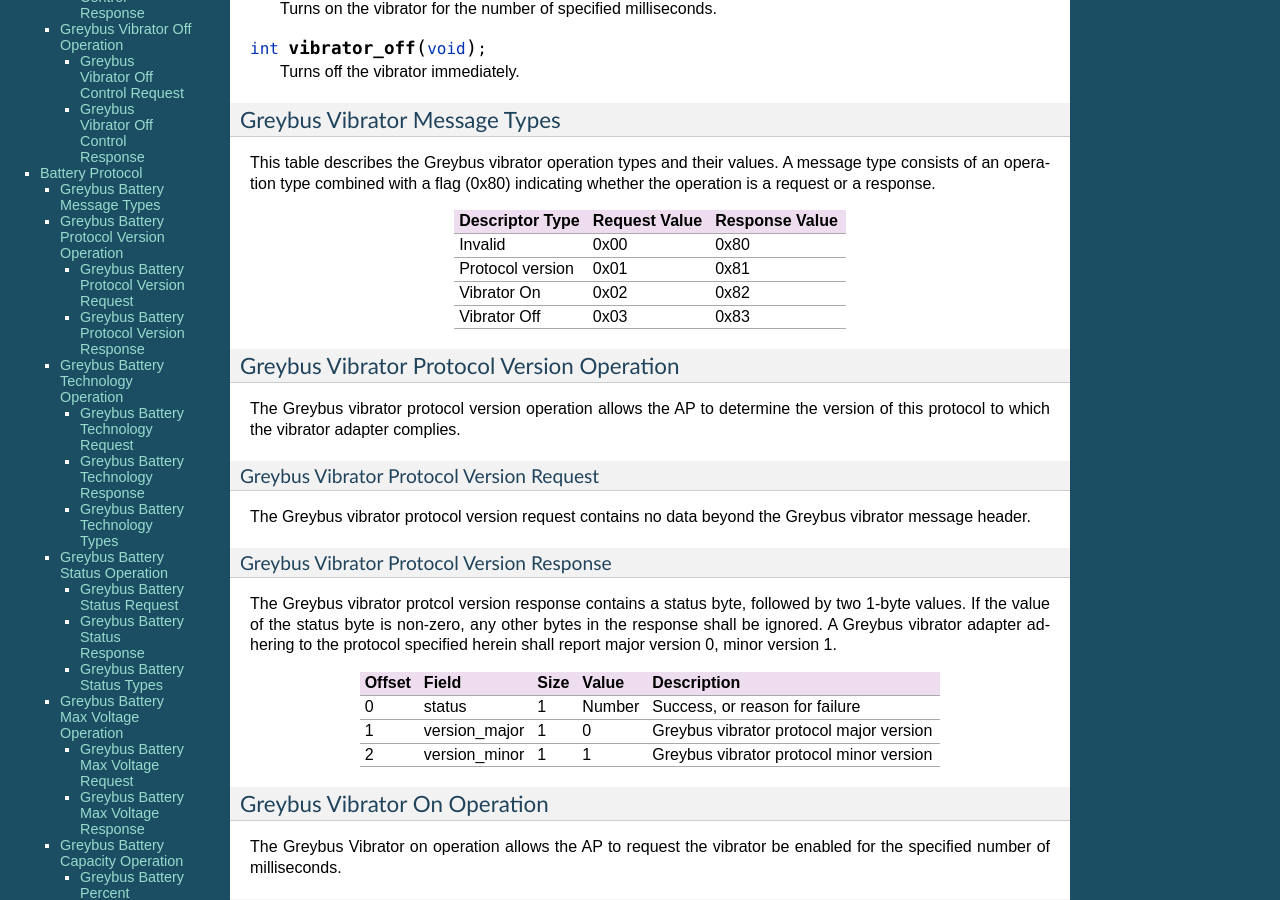
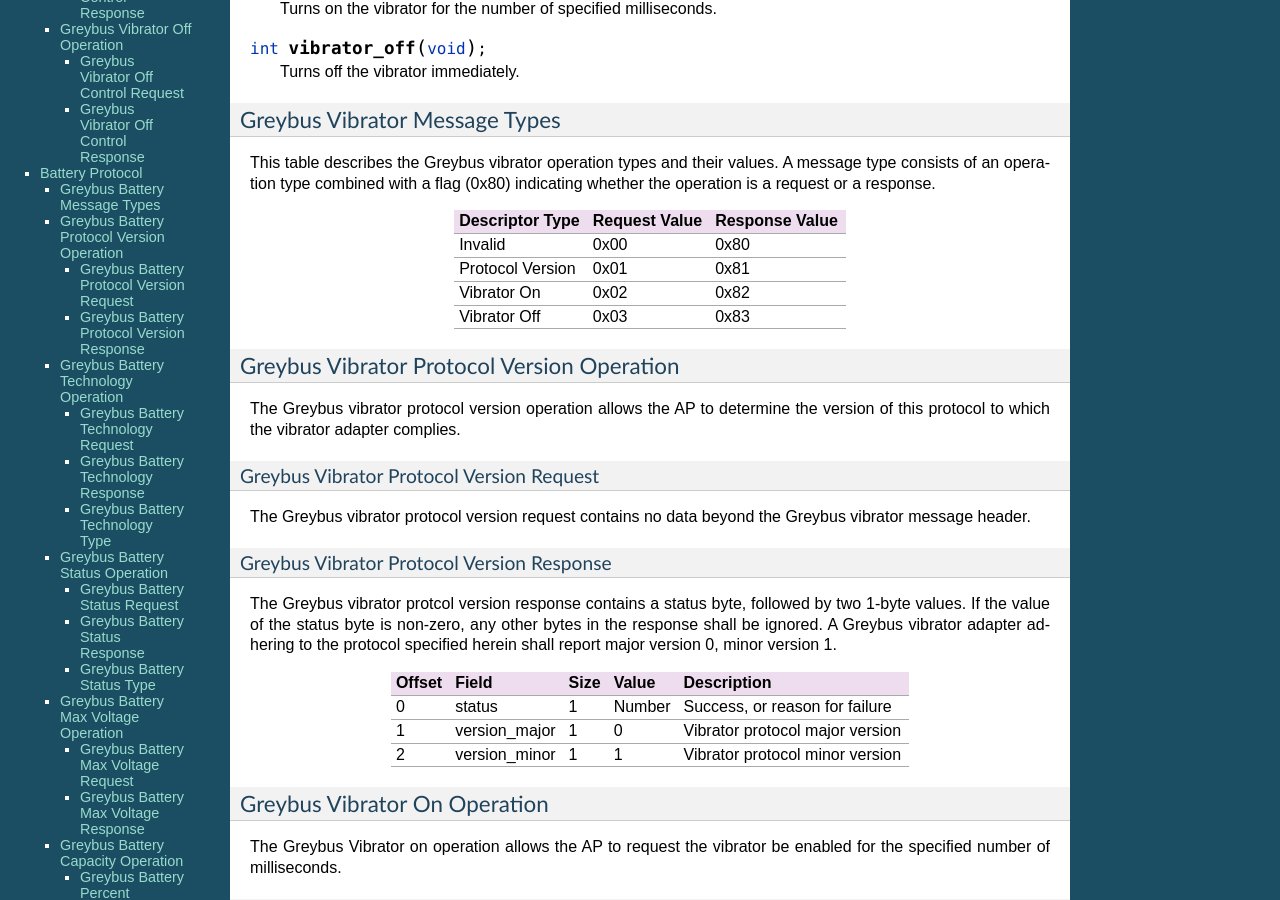
Before and after one commit to projectara/greybus-spec, a Sphinx documentation site: the page built from source/device_class.rst, in a window 1280 px wide and 900 px high, scrolled down 453 px. Built offline with Sphinx 7.4.7, drawn with Linux system fonts in a browser that asks for light colours; some of the changed text lies outside the part shown.

Commit message:
Device Class: convert table to "native" rst type
The tables in this file was in the "sphinx" format, not "native"
restructured text types, which caused rendering problems at times.
Convert them into the "native" restructured text format, which ends up
cleaning up the pdf and html exports quite a lot.

Reviewed-by: Marti Bolivar <mbolivar@leaflabs.com>
Signed-off-by: Greg Kroah-Hartman <greg@kroah.com>

```diff
--- a/source/device_class.rst
+++ b/source/device_class.rst
@@ -42,24 +42,14 @@
 values. A message type consists of an operation type combined with a
 flag (0x80) indicating whether the operation is a request or a response.
 
-.. list-table::
-   :header-rows: 1
-
-   * - Descriptor Type
-     - Request Value
-     - Response Value
-   * - Invalid
-     - 0x00
-     - 0x80
-   * - Protocol version
-     - 0x01
-     - 0x81
-   * - Vibrator On
-     - 0x02
-     - 0x82
-   * - Vibrator Off
-     - 0x03
-     - 0x83
+==================      =============   ==============
+Descriptor Type         Request Value   Response Value
+==================      =============   ==============
+Invalid                 0x00            0x80
+Protocol Version        0x01            0x81
+Vibrator On             0x02            0x82
+Vibrator Off            0x03            0x83
+==================      =============   ==============
 
 Greybus Vibrator Protocol Version Operation
 ^^^^^^^^^^^^^^^^^^^^^^^^^^^^^^^^^^^^^^^^^^^
@@ -83,32 +73,13 @@
 vibrator adapter adhering to the protocol specified herein shall
 report major version |gb-major|, minor version |gb-minor|.
 
-.. list-table::
-   :header-rows: 1
-
-   * - Offset
-     - Field
-     - Size
-     - Value
-     - Description
-
-   * - 0
-     - status
-     - 1
-     - Number
-     - Success, or reason for failure
-
-   * - 1
-     - version_major
-     - 1
-     - |gb-major|
-     - Greybus vibrator protocol major version
-
-   * - 2
-     - version_minor
-     - 1
-     - |gb-minor|
-     - Greybus vibrator protocol minor version
+=======  ==============  ======  ==========      ===========================
+Offset   Field           Size    Value           Description
+=======  ==============  ======  ==========      ===========================
+0        status          1       Number          Success, or reason for failure
+1        version_major   1       |gb-major|      Vibrator protocol major version
+2        version_minor   1       |gb-minor|      Vibrator protocol minor version
+=======  ==============  ======  ==========      ===========================
 
 Greybus Vibrator On Operation
 ^^^^^^^^^^^^^^^^^^^^^^^^^^^^^
@@ -122,40 +93,22 @@
 The Greybus Vibrator on request supplies the amount of time that the
 vibrator should now be enabled for.
 
-.. list-table::
-   :header-rows: 1
-
-   * - Offset
-     - Field
-     - Size
-     - Value
-     - Description
-
-   * - 0
-     - timeout_ms
-     - 2
-     - Number
-     - timeout in milliseconds
+=======  ==============  ======  ==========      ===========================
+Offset   Field           Size    Value           Description
+=======  ==============  ======  ==========      ===========================
+0        timeout_ms      2       Number          timeout in milliseconds
+=======  ==============  ======  ==========      ===========================
 
 Greybus Vibrator On Control Response
 """"""""""""""""""""""""""""""""""""
 
 The Greybus Vibrator on control response contains only the status byte.
 
-.. list-table::
-   :header-rows: 1
-
-   * - Offset
-     - Field
-     - Size
-     - Value
-     - Description
-
-   * - 0
-     - status
-     - 1
-     - Number
-     - Success, or reason for failure
+=======  ==============  ======  ==========      ===========================
+Offset   Field           Size    Value           Description
+=======  ==============  ======  ==========      ===========================
+0        status          1       Number          Success, or reason for failure
+=======  ==============  ======  ==========      ===========================
 
 Greybus Vibrator Off Operation
 ^^^^^^^^^^^^^^^^^^^^^^^^^^^^^^
@@ -174,20 +127,11 @@
 
 The Greybus Vibrator off control response contains only the status byte.
 
-.. list-table::
-   :header-rows: 1
-
-   * - Offset
-     - Field
-     - Size
-     - Value
-     - Description
-
-   * - 0
-     - status
-     - 1
-     - Number
-     - Success, or reason for failure
+=======  ==============  ======  ==========      ===========================
+Offset   Field           Size    Value           Description
+=======  ==============  ======  ==========      ===========================
+0        status          1       Number          Success, or reason for failure
+=======  ==============  ======  ==========      ===========================
 
 Battery Protocol
 ----------------
@@ -290,29 +234,13 @@
 battery adapter adhering to the protocol specified herein shall report
 major version |gb-major|, minor version |gb-minor|.
 
-.. list-table::
-   :header-rows: 1
-
-   * - Offset
-     - Field
-     - Size
-     - Value
-     - Description
-   * - 0
-     - status
-     - 1
-     - Number
-     - Success, or reason for failure
-   * - 1
-     - version_major
-     - 1
-     - |gb-major|
-     - Greybus battery protocol major version
-   * - 2
-     - version_minor
-     - 1
-     - |gb-minor|
-     - Greybus battery protocol minor version
+=======  ==============  ======  ==========      ===========================
+Offset   Field           Size    Value           Description
+=======  ==============  ======  ==========      ===========================
+0        status          1       Number          Success, or reason for failure
+1        version_major   1       |gb-major|      Battery protocol major version
+2        version_minor   1       |gb-minor|      Battery protocol minor version
+=======  ==============  ======  ==========      ===========================
 
 Greybus Battery Technology Operation
 ^^^^^^^^^^^^^^^^^^^^^^^^^^^^^^^^^^^^
@@ -334,51 +262,33 @@
 and a 2-byte value that represents the type of battery being
 controlled.
 
-.. list-table::
-   :header-rows: 1
+=======  ==============  ======  ==========      ===========================
+Offset   Field           Size    Value           Description
+=======  ==============  ======  ==========      ===========================
+0        status          1       Number          Success, or reason for failure
+1        technology      2       Number          :ref:`battery-technology-type`
+=======  ==============  ======  ==========      ===========================
 
-   * - Offset
-     - Field
-     - Size
-     - Value
-     - Description
-   * - 0
-     - status
-     - 1
-     - Number
-     - Success, or reason for failure
-   * - 1
-     - technology
-     - 2
-     - Number
-     - Greybus battery technology
+.. _battery-technology-type:
 
-Greybus Battery Technology Types
-""""""""""""""""""""""""""""""""
+Greybus Battery Technology Type
+"""""""""""""""""""""""""""""""
 
 This table describes the defined battery technologies defined for
 Greybus battery adapters.  These values are taken directly from the
 <linux/power_supply.h> header file.
 
-.. list-table::
-   :header-rows: 1
-
-   * - Battery Type
-     - Value
-   * - Unknown
-     - 0x0000
-   * - NiMH
-     - 0x0001
-   * - LION
-     - 0x0002
-   * - LIPO
-     - 0x0003
-   * - LiFe
-     - 0x0004
-   * - NiCd
-     - 0x0005
-   * - LiMn
-     - 0x0006
+=============   ======
+Battery Type    Value
+=============   ======
+Unknown         0x0000
+NiMH            0x0001
+LION            0x0002
+LIPO            0x0003
+LiFe            0x0004
+NiCd            0x0005
+LiMn            0x0006
+=============   ======
 
 Greybus Battery Status Operation
 ^^^^^^^^^^^^^^^^^^^^^^^^^^^^^^^^
@@ -398,47 +308,31 @@
 The Greybus battery status response contains the status byte and a
 2-byte value that represents the status of battery being controlled.
 
-.. list-table::
-   :header-rows: 1
+=======  ==============  ======  ==========      ===========================
+Offset   Field           Size    Value           Description
+=======  ==============  ======  ==========      ===========================
+0        status          1       Number          Success, or reason for failure
+1        battery_status  2       Number          :ref:`battery-status`
+=======  ==============  ======  ==========      ===========================
 
-   * - Offset
-     - Field
-     - Size
-     - Value
-     - Description
-   * - 0
-     - status
-     - 1
-     - Number
-     - Success, or reason for failure
-   * - 1
-     - battery status
-     - 2
-     - Number
-     - Greybus battery status
+.. _battery-status:
 
-Greybus Battery Status Types
-""""""""""""""""""""""""""""
+Greybus Battery Status Type
+"""""""""""""""""""""""""""
 
 This table describes the defined battery status values defined for
 Greybus battery adapters.  These values are taken directly from the
 <linux/power_supply.h> header file.
 
-.. list-table::
-   :header-rows: 1
-
-   * - Battery Status
-     - Value
-   * - Unknown
-     - 0x0000
-   * - Charging
-     - 0x0001
-   * - Discharging
-     - 0x0002
-   * - Not Charging
-     - 0x0003
-   * - Full
-     - 0x0004
+==============  ======
+Battery Status  Value
+==============  ======
+Unknown         0x0000
+Charging        0x0001
+Discharging     0x0002
+Not Charging    0x0003
+Full            0x0004
+==============  ======
 
 Greybus Battery Max Voltage Operation
 ^^^^^^^^^^^^^^^^^^^^^^^^^^^^^^^^^^^^^
@@ -459,24 +353,12 @@
 a 4-byte value that represents the maximum voltage of the battery
 being controlled, in µV.
 
-.. list-table::
-   :header-rows: 1
-
-   * - Offset
-     - Field
-     - Size
-     - Value
-     - Description
-   * - 0
-     - status
-     - 1
-     - Number
-     - Success, or reason for failure
-   * - 1
-     - max voltage
-     - 4
-     - Number
-     - Greybus battery maximum voltage in µV
+=======  ==============  ======  ==========      ===========================
+Offset   Field           Size    Value           Description
+=======  ==============  ======  ==========      ===========================
+0        status          1       Number          Success, or reason for failure
+1        max_voltage     4       Number          Battery maximum voltage in µV
+=======  ==============  ======  ==========      ===========================
 
 Greybus Battery Capacity Operation
 ^^^^^^^^^^^^^^^^^^^^^^^^^^^^^^^^^^
@@ -497,24 +379,12 @@
 4-byte value that represents the capacity of the battery being
 controlled, in percentage.
 
-.. list-table::
-   :header-rows: 1
-
-   * - Offset
-     - Field
-     - Size
-     - Value
-     - Description
-   * - 0
-     - status
-     - 1
-     - Number
-     - Success, or reason for failure
-   * - 1
-     - capacity
-     - 4
-     - Number
-     - Greybus battery capacity in %
+=======  ==============  ======  ==========      ===========================
+Offset   Field           Size    Value           Description
+=======  ==============  ======  ==========      ===========================
+0        status          1       Number          Success, or reason for failure
+1        capacity        4       Number          Battery capacity in %
+=======  ==============  ======  ==========      ===========================
 
 Greybus Battery Temperature Operation
 ^^^^^^^^^^^^^^^^^^^^^^^^^^^^^^^^^^^^^
@@ -535,24 +405,12 @@
 a 4-byte value that represents the temperature of the battery being
 controlled, in ⅒℃.
 
-.. list-table::
-   :header-rows: 1
-
-   * - Offset
-     - Field
-     - Size
-     - Value
-     - Description
-   * - 0
-     - status
-     - 1
-     - Number
-     - Success, or reason for failure
-   * - 1
-     - temperature
-     - 4
-     - Number
-     - Greybus battery temperature in ⅒℃
+=======  ==============  ======  ==========      ===========================
+Offset   Field           Size    Value           Description
+=======  ==============  ======  ==========      ===========================
+0        status          1       Number          Success, or reason for failure
+1        temperature     4       Number          Battery temperature in ⅒℃
+=======  ==============  ======  ==========      ===========================
 
 Greybus Battery Voltage Operation
 ^^^^^^^^^^^^^^^^^^^^^^^^^^^^^^^^^
@@ -573,24 +431,12 @@
 4-byte value that represents the voltage of the battery being
 controlled, in µV.
 
-.. list-table::
-   :header-rows: 1
-
-   * - Offset
-     - Field
-     - Size
-     - Value
-     - Description
-   * - 0
-     - status
-     - 1
-     - Number
-     - Success, or reason for failure
-   * - 1
-     - voltage
-     - 4
-     - Number
-     - Greybus battery voltage in µV
+=======  ==============  ======  ==========      ===========================
+Offset   Field           Size    Value           Description
+=======  ==============  ======  ==========      ===========================
+0        status          1       Number          Success, or reason for failure
+1        voltage         4       Number          Battery voltage in µV
+=======  ==============  ======  ==========      ===========================
 
 Greybus Battery Current Operation
 ^^^^^^^^^^^^^^^^^^^^^^^^^^^^^^^^^
```
